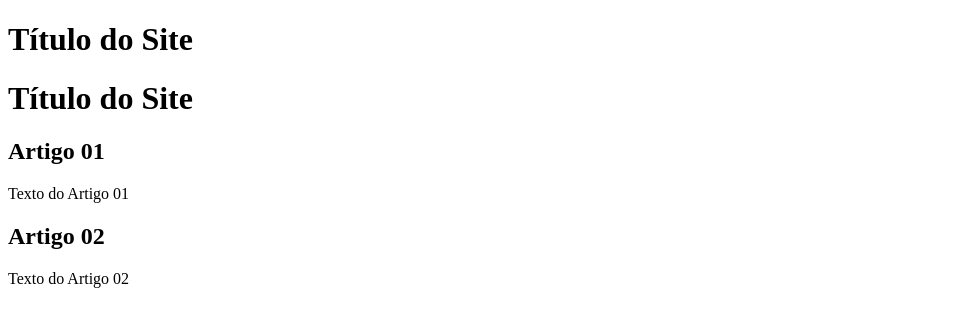
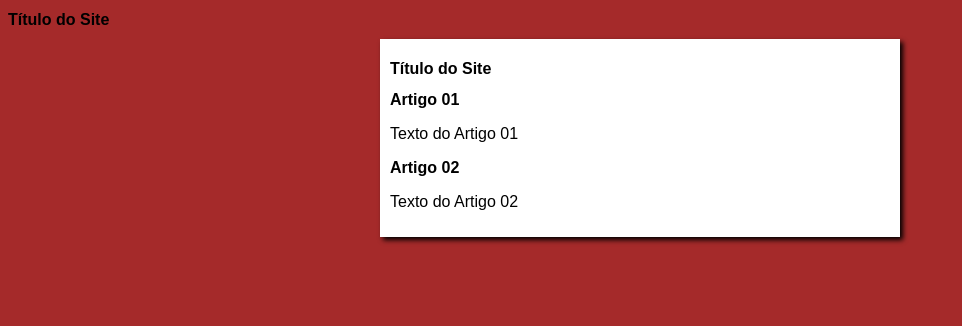
Before and after one commit to lucas91matos/projeto-site, a plain HTML site: page index.html in a window 1280 px wide. Shown: the whole page, without its empty margins (0-962 px from the left). Drawn offline with Linux system fonts and the light colour scheme.

Commit message:
iniciei o design

```diff
--- /dev/null
+++ b/estilos/style.css
@@ -0,0 +1,16 @@
+*{
+    font-family: arial;
+    font-size: 16px;
+
+}
+body{
+    background-color: brown;
+}
+main{
+    background-color: white;
+    width: 500px;
+    margin: auto;
+    padding: 10px;
+    box-shadow: 3px 3px 5px black;
+
+}
--- a/index.html
+++ b/index.html
@@ -5,6 +5,7 @@
     <meta http-equiv="X-UA-Compatible" content="IE=edge">
     <meta name="viewport" content="width=device-width, initial-scale=1.0">
     <title>Título do Site</title>
+    <link rel="stylesheet" href="estilos/style.css">
 </head>
 <body>
     <h1>Título do Site</h1>
```
